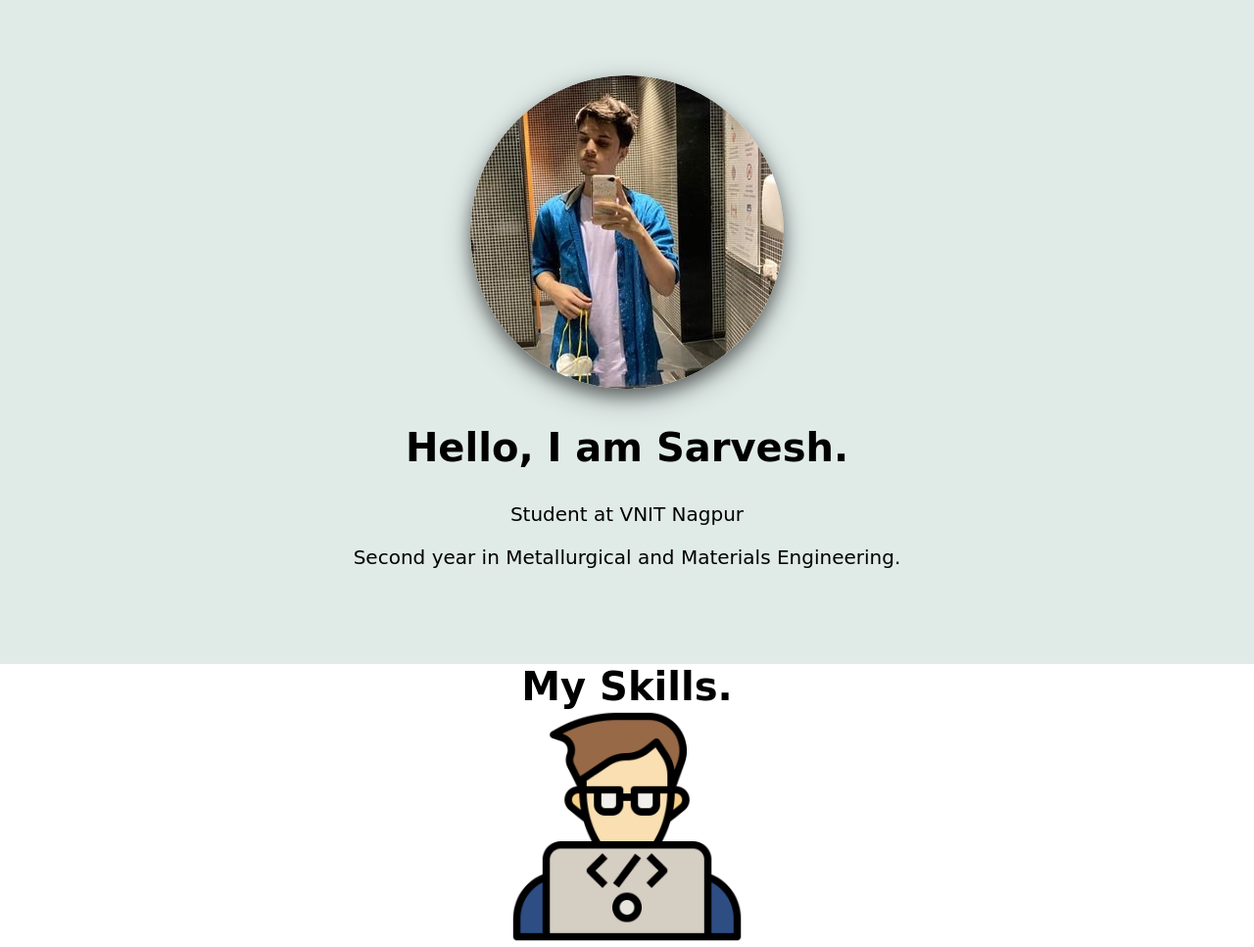
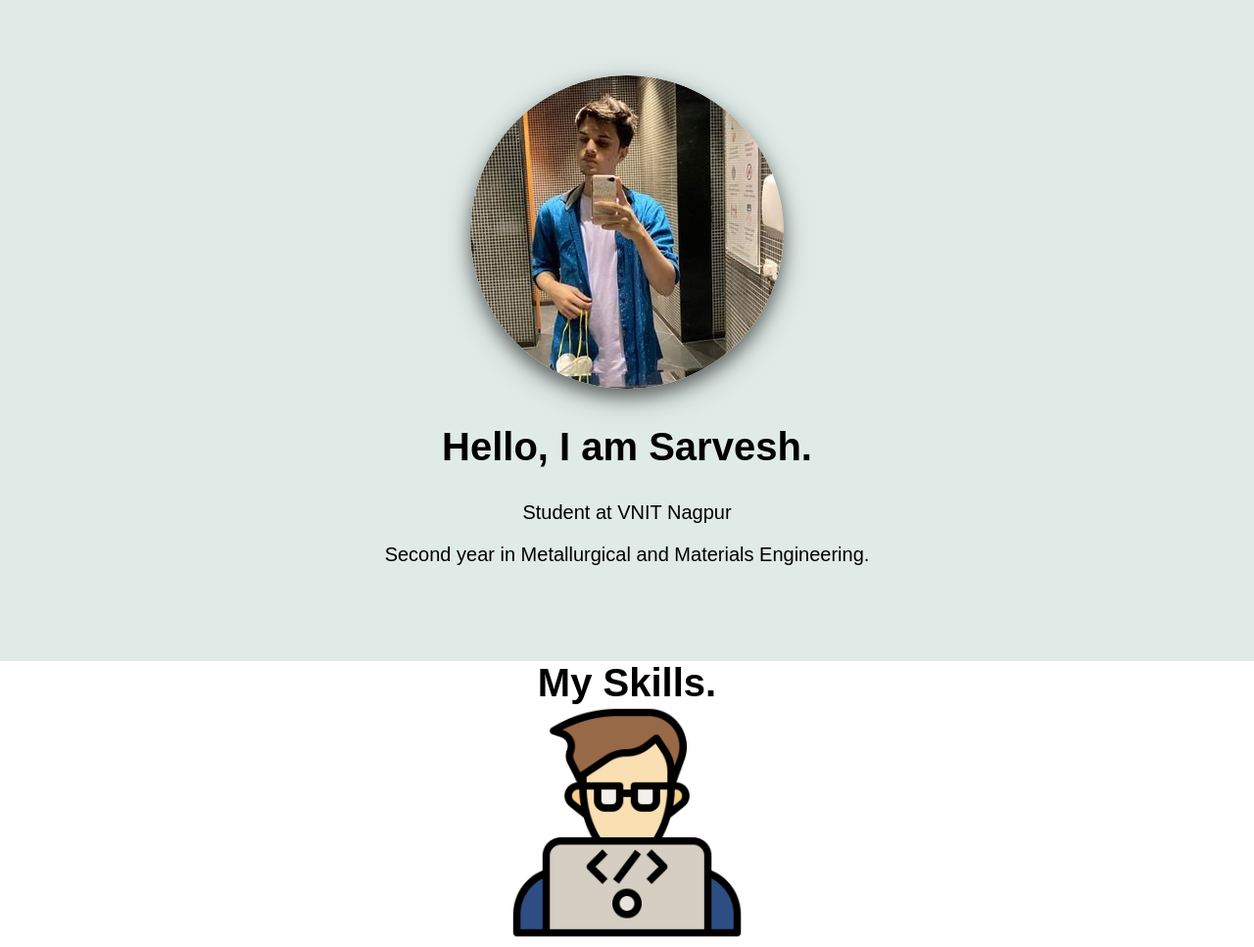
Before and after one commit to Sarveshc13/Piano, a plain HTML site: page index.html in a window 1280 px wide. Shown: the top 967 px of the page at 98% size. Drawn offline with Linux system fonts and the light colour scheme.

Commit message:
Changed font to Verdona

```diff
--- a/css/styles.css
+++ b/css/styles.css
@@ -1,7 +1,7 @@
 body {
   /* background-color: #95D1CC; */
   text-align: center;
-  font-family: 'Charmonman', cursive, Ariel, sans-serif;
+  font-family: Verdona, sans-serif;
   margin: 0;
 }
 hr {
```
